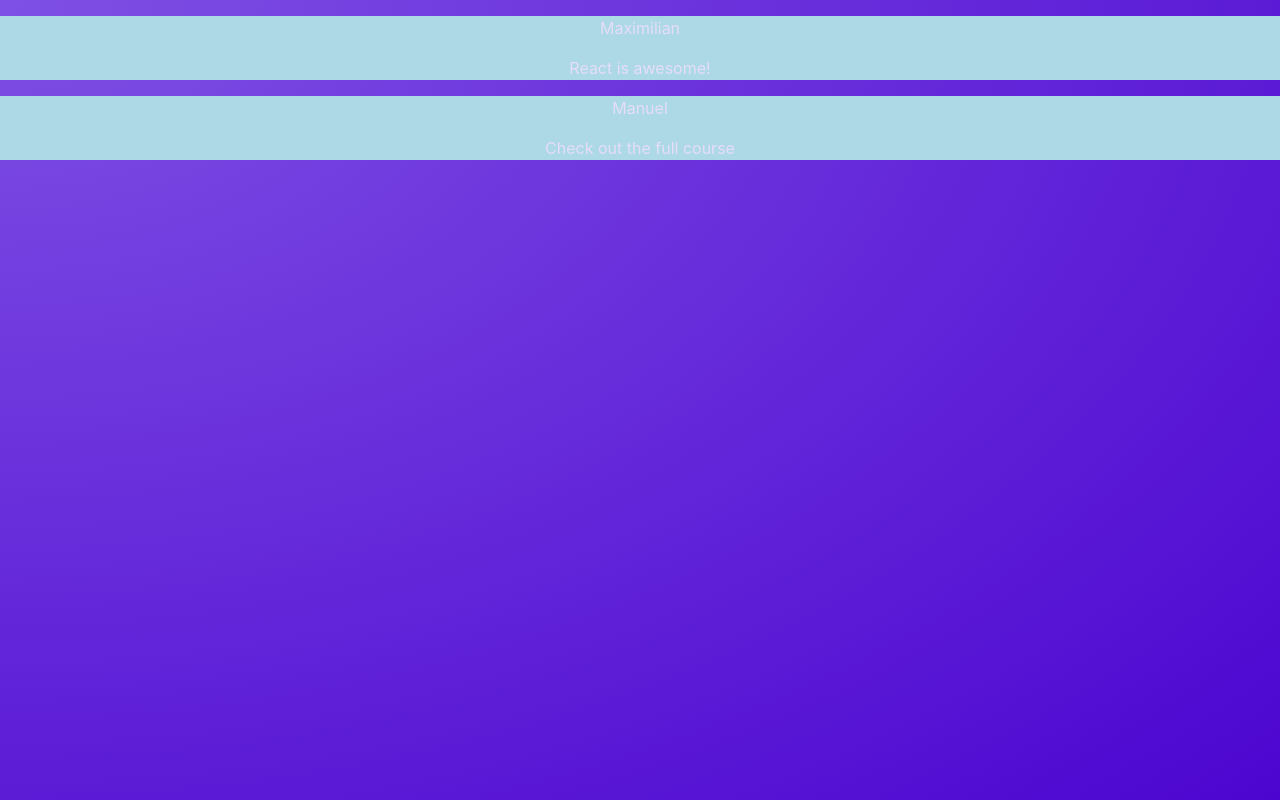
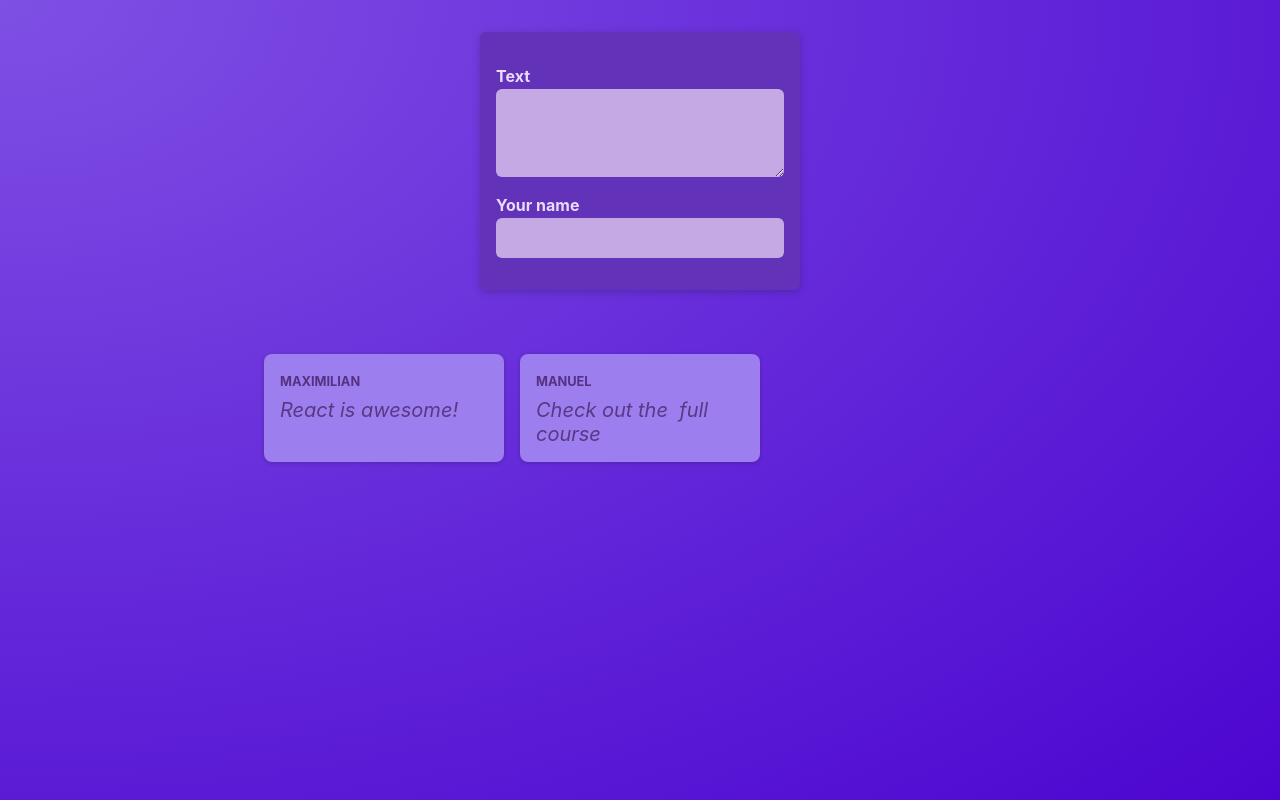
Before and after one commit to jwy10/NEXT.prac, a React (Create React App) app in the folder next-prac/: page / in a window 1280 px wide. Built offline with nearby package versions, Linux system fonts and the light colour scheme.

Commit message:
이벤트 리스너 연습

```diff
--- a/next-prac/src/App.jsx
+++ b/next-prac/src/App.jsx
@@ -1,12 +1,11 @@
 
 import './App.css';
-import Post from './components/Post';
+import PostsList from './components/PostsList';
 
 function App() {
   return (
     <main>
-    <Post author='Maximilian' body='React is awesome!' />
-    <Post author='Manuel' body='Check out the  full course' />
+    <PostsList/>
     </main>
   );
 }
--- /dev/null
+++ b/next-prac/src/components/NewPost.jsx
@@ -0,0 +1,22 @@
+import classes from './NewPost.module.css';
+
+function NewPost() {
+  function changeBodyHandler(event) {
+    console.log(event.target.value)
+ }
+
+  return (
+    <form className={classes.form}>
+      <p>
+        <label htmlFor="body">Text</label>
+        <textarea id="body" required rows={3} onChange={changeBodyHandler} />
+      </p>
+      <p>
+        <label htmlFor="name">Your name</label>
+        <input type="text" id="name" required />
+      </p>
+    </form>
+  );
+}
+
+export default NewPost;
--- /dev/null
+++ b/next-prac/src/components/NewPost.module.css
@@ -0,0 +1,55 @@
+.form {
+  background-color: #6233b9;
+  padding: 1rem;
+  width: 20rem;
+  margin: 2rem auto;
+  border-radius: 6px;
+  box-shadow: 0 2px 8px rgba(0, 0, 0, 0.2);
+}
+
+.form label {
+  display: block;
+  margin-bottom: 0.05rem;
+  color: #eadbfb;
+  font-weight: bold;
+}
+
+.form input,
+.form textarea {
+  display: block;
+  width: 100%;
+  font: inherit;
+  padding: 0.5rem;
+  border-radius: 6px;
+  border: none;
+  background-color: #c4a9e4;
+  color: #28262c;
+}
+
+.actions {
+  display: flex;
+  justify-content: flex-end;
+  gap: 0.5rem;
+}
+
+.actions button {
+  cursor: pointer;
+  font: inherit;
+  padding: 0.5rem 1.5rem;
+  border: none;
+  border-radius: 4px;
+  background-color: #34036c;
+  color: #e5d5f7;
+}
+
+.actions button:hover {
+  background-color: #23014a;
+}
+
+.actions button[type='button'] {
+  background-color: transparent;
+}
+
+.actions button[type='button']:hover {
+  color: #d1bee6;
+}
--- a/next-prac/src/components/Post.jsx
+++ b/next-prac/src/components/Post.jsx
@@ -3,9 +3,9 @@
 
 export default function Post(props) {
   return (
-    <div className='post'>
-      <p>{props.author}</p>
-      <p>{props.body}</p>
+    <div className={classes.post}>
+      <p className={classes.author}>{props.author}</p>
+      <p className={classes.text}>{props.body}</p>
     </div>
   )
 }
--- /dev/null
+++ b/next-prac/src/components/PostsList.jsx
@@ -0,0 +1,16 @@
+import React from 'react'
+import Post from './Post';
+import classes from './PostsList.module.css'
+import NewPost from './NewPost';
+
+export default function PostsList() {
+  return (
+    <>
+    <NewPost/>
+    <ul className={classes.posts}>
+      <Post author='Maximilian' body='React is awesome!' />
+     <Post author='Manuel' body='Check out the  full course' />
+    </ul>
+    </>
+  )
+}
--- /dev/null
+++ b/next-prac/src/components/PostsList.module.css
@@ -0,0 +1,10 @@
+.posts {
+  list-style: none;
+  max-width: 50rem;
+  margin: 1rem auto;
+  padding: 1rem 0;
+  display: grid;
+  gap: 1rem;
+  grid-template-columns: repeat(3, 30%);
+  justify-content: center;
+}
--- a/next-prac/src/index.css
+++ b/next-prac/src/index.css
@@ -18,7 +18,6 @@
 
 body {
   margin: 0;
-  text-align: center;
   color: #e6ddf9;
 }
 
```
